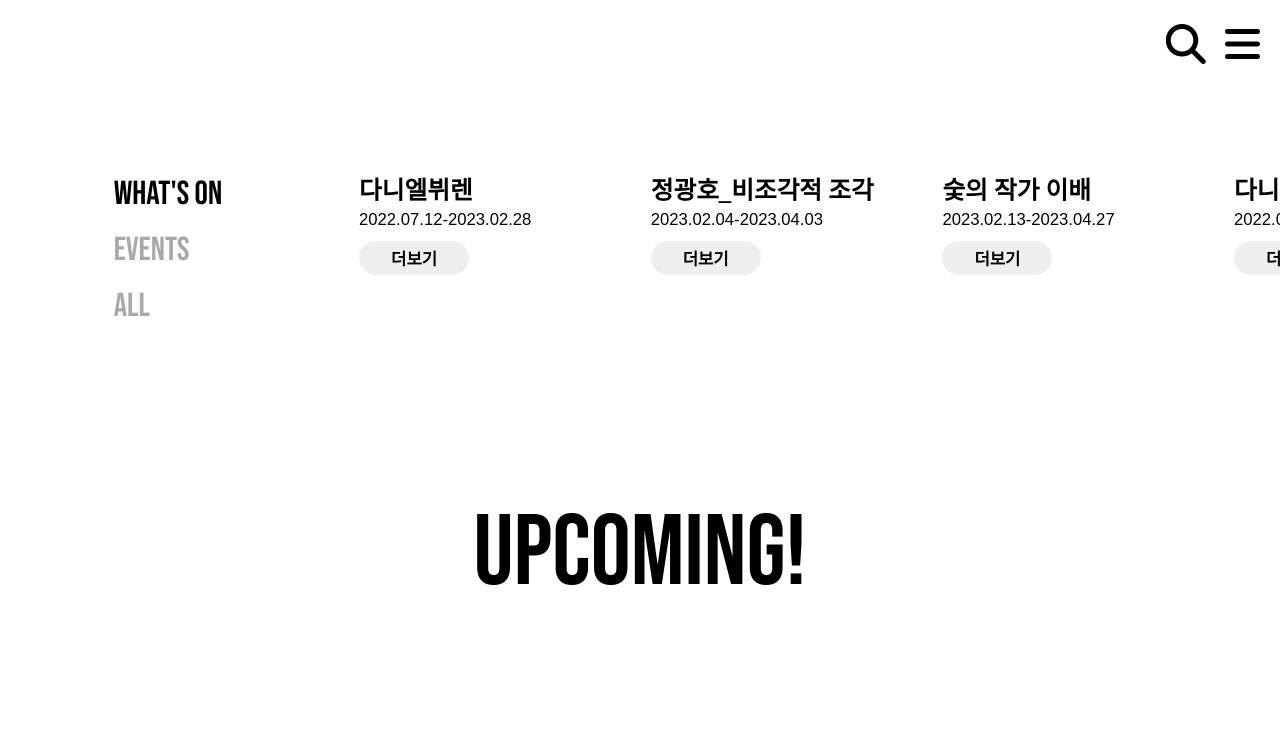
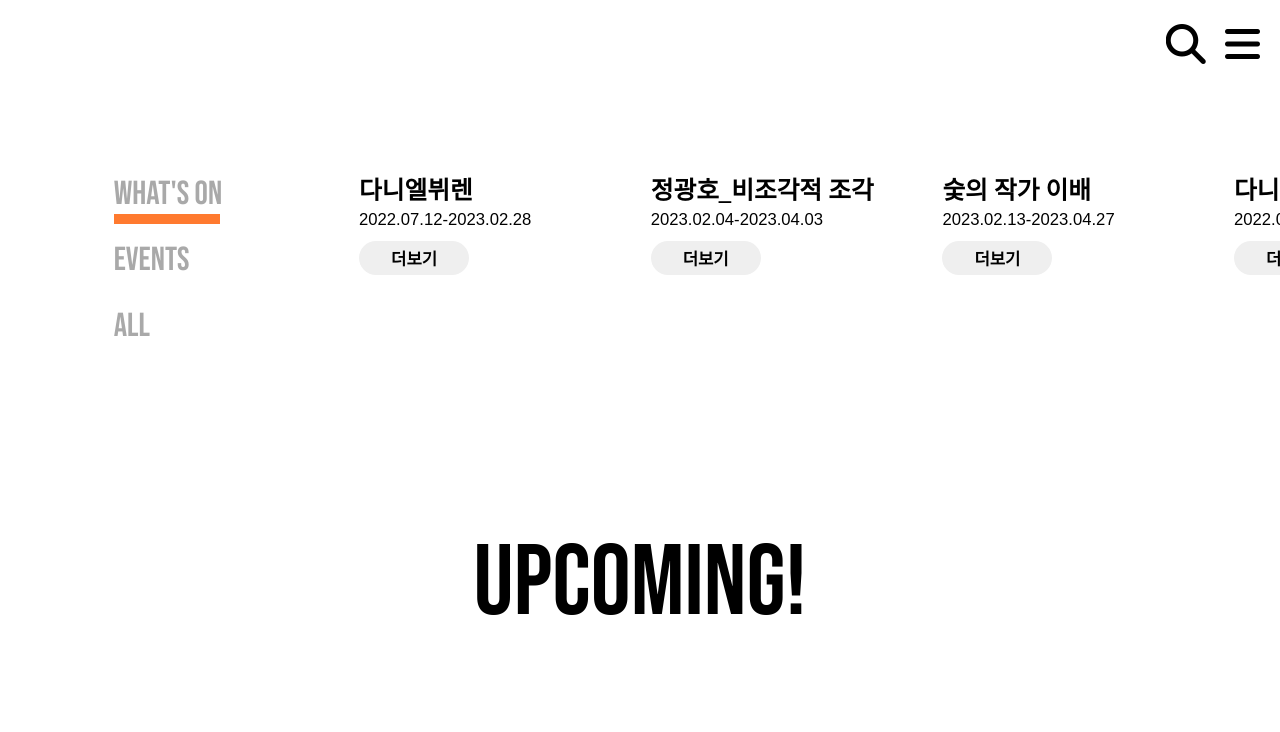
Before and after one commit to s0yeonk/Green_LastProject, a plain HTML site: page Exhibition/index.html in a window 1280 px wide. In both pictures the pointer is over the element "WHAT'S ON". Shown: the top 732 px of the page. Drawn offline with nearby package versions, Linux system fonts and the light colour scheme; files that its build step writes are made by us from their sources; no server answers; a web font is replaced by a local one.

Commit message:
현재전시 title hover 변경

```diff
--- a/CSS/main.css
+++ b/CSS/main.css
@@ -206,8 +206,17 @@ a{color: white;}
   .nowEx_title div{
     margin-right: 3.7500vw;
   }
-  .nowEx_title div:hover{
-    color: #000;
+  .nowBtn::after{
+    content: '';
+    display: block;
+    width: 0;
+    height: 10px;
+    background: var(--main-orange);
+  }
+  .nowBtn:hover::after{
+    width: 100%;
+    transition: width .3s;
+    color: black;
   }
   .now_checked{
     color: black;
@@ -701,6 +710,21 @@ a{color: white;}
     border-radius: 17px;
     font-weight: 600;
   }
+  .nowBtn:nth-child(1):hover::after{
+    width: 80%;
+    transition: width .3s;
+    color: black;
+  }
+  .nowBtn:nth-child(2):hover::after{
+    width: 60%;
+    transition: width .3s;
+    color: black;
+  }
+  .nowBtn:nth-child(3):hover::after{
+    width: 30%;
+    transition: width .3s;
+    color: black;
+  }
   /*아코디언*/
   .acc_title{padding-left: 1.3021vw;}
   .accordion{
--- a/Exhibition/index.html
+++ b/Exhibition/index.html
@@ -10,7 +10,7 @@
   href="https://cdn.jsdelivr.net/npm/swiper@8/swiper-bundle.min.css"
 />
   <link href="https://cdn.jsdelivr.net/gh/sunn-us/SUIT/fonts/static/woff2/SUIT.css" rel="stylesheet">
-  <link rel="stylesheet" href="/CSS/main.css">
+  <link rel="stylesheet" href="/LastProject/CSS/main.css">
   <link rel="stylesheet" href="/CSS/header.css">
   <link rel="stylesheet" href="/CSS/footer.css">
   <style>
```
